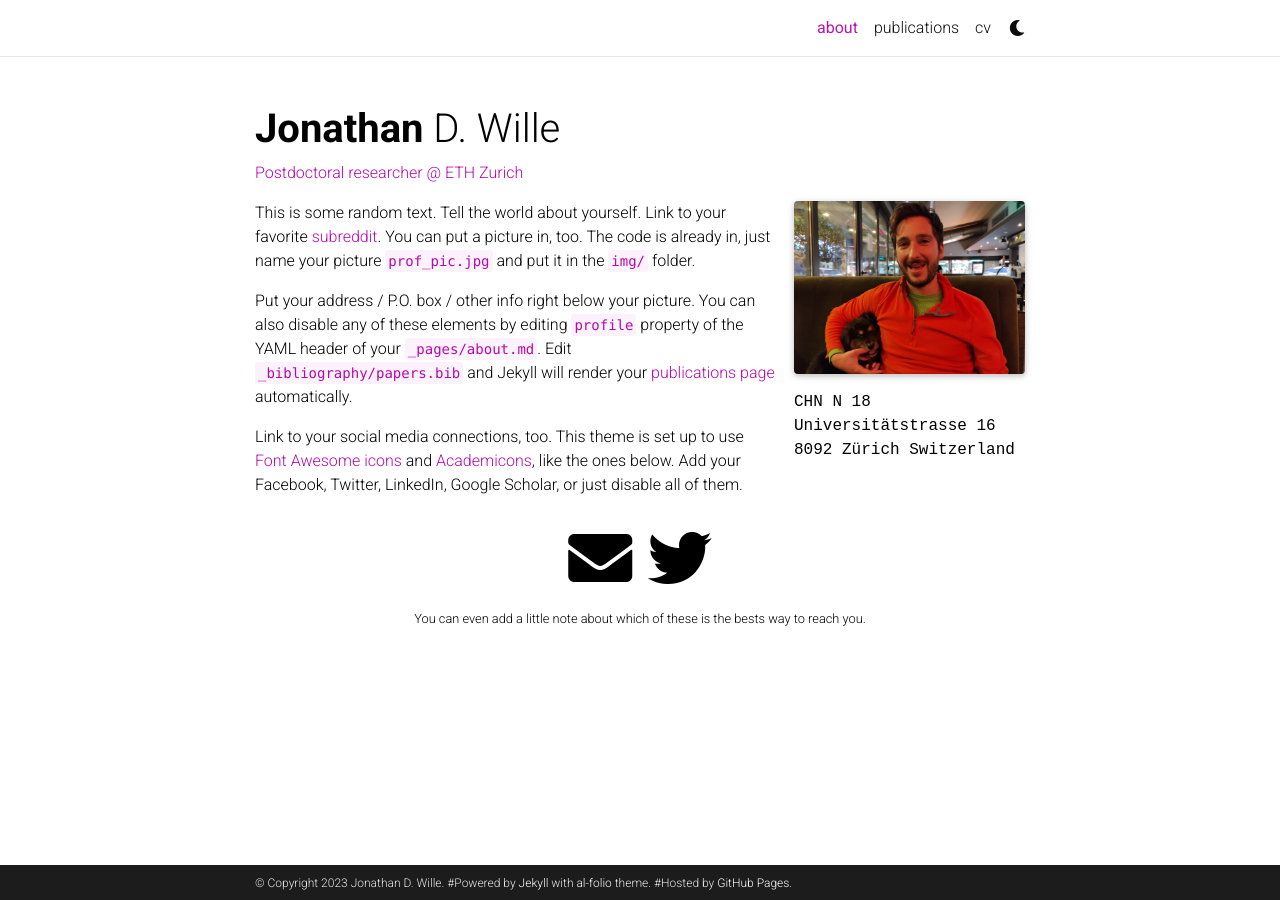
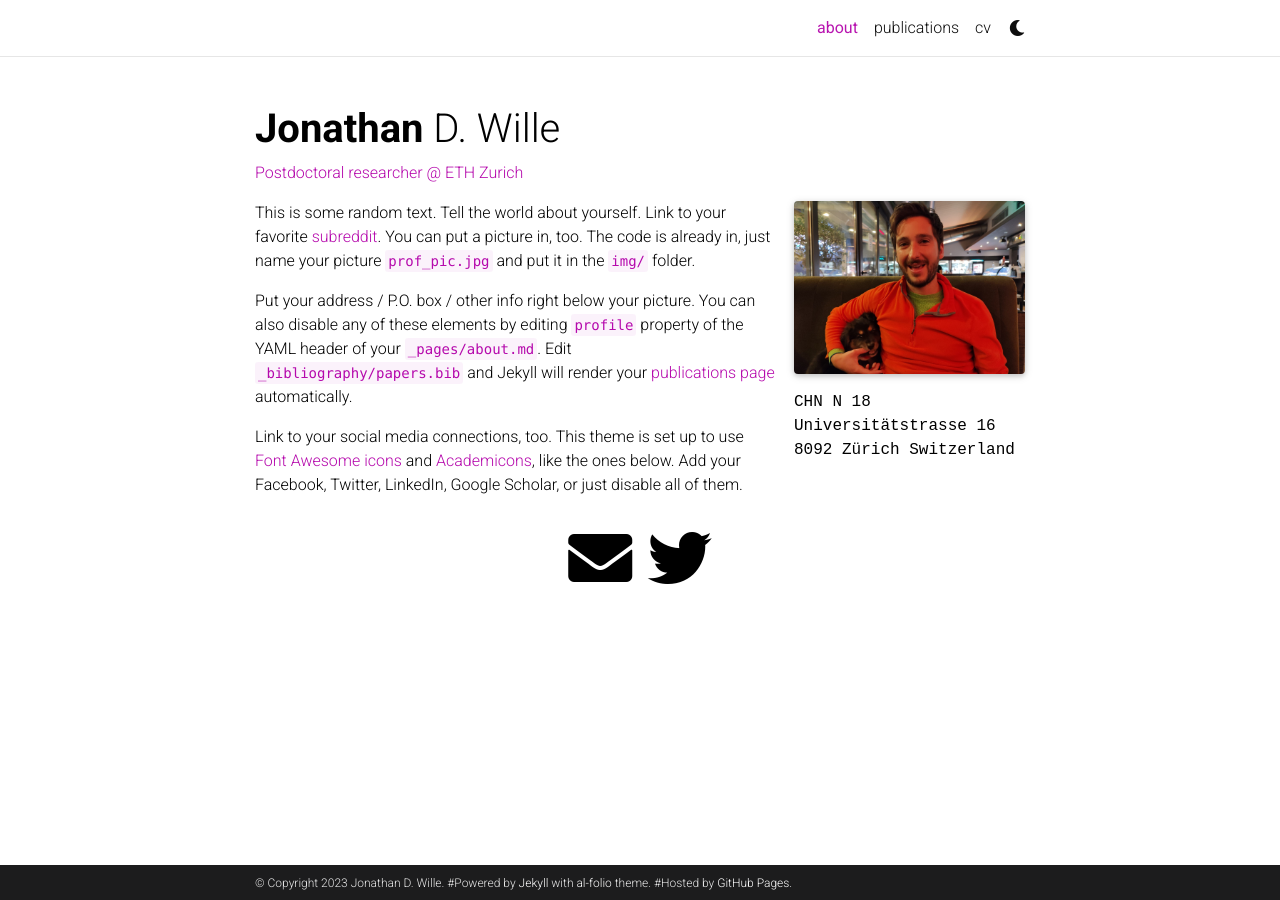
Before and after one commit to jonathanwille/jonathanwille.github.io, a Jekyll site: the page built from _pages/about.md, in a window 1280 px wide. Built offline with Jekyll 4.4.1, drawn with Linux system fonts in a browser that asks for light colours; full-size pictures stand in for the smaller copies a plugin makes; comment, search, counter and statistics services are not loaded; a style sheet for code colours, icons or effects is not loaded.

Commit message:
Update _config.yml

```diff
--- a/_config.yml
+++ b/_config.yml
@@ -106,7 +106,7 @@ youtube_id: # your youtube channel id (youtube.com/@<youtube_id>)
 discord_id: # your discord id (18-digit unique numerical identifier)
 
 contact_note: >
-  You can even add a little note about which of these is the bests way to reach you.
+
 
 # -----------------------------------------------------------------------------
 # Analytics and search engine verification
```
